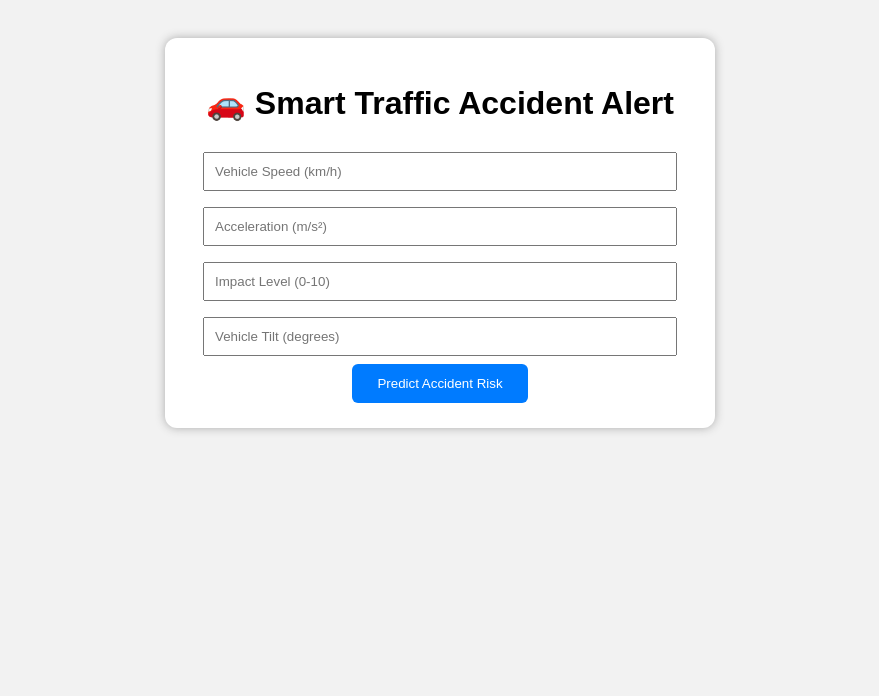
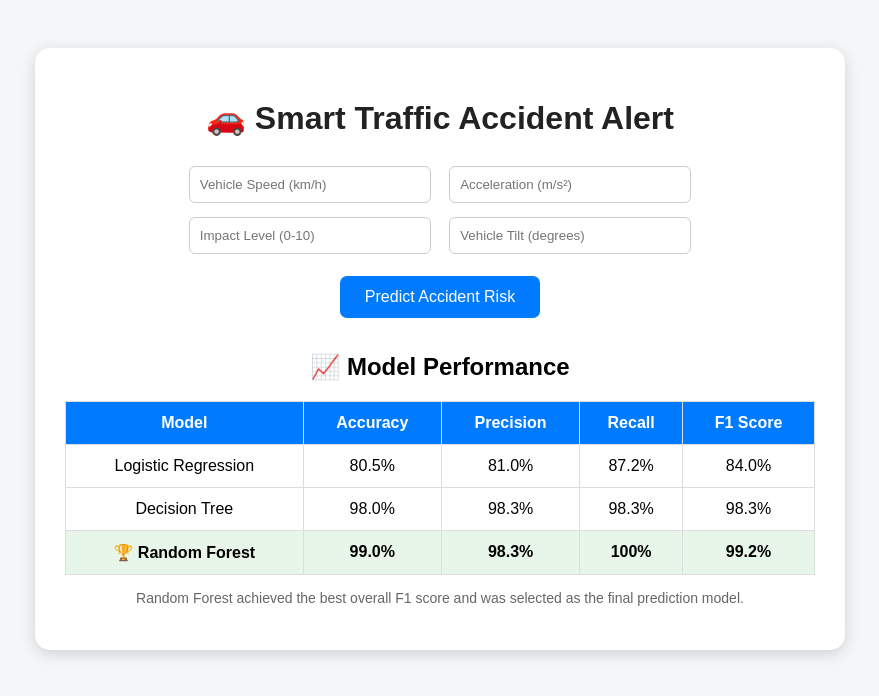
Before and after one commit to rishithamamindla-maker/Smart-Traffic-Accident-Alert, a Flask app: page / in a window 1280 px wide. Shown: the top 696 px of the page, without its empty margins (200-1079 px from the left). Run offline with Flask 3, Linux system fonts and the light colour scheme; parts of the project's set-up code (start-up, migrations or seed data) failed here and were passed over.

Commit message:
Improve accident risk prediction interface

```diff
--- a/app.py
+++ b/app.py
@@ -4,7 +4,7 @@ import pandas as pd
 
 app = Flask(__name__)
 
-# Load trained model
+# Load trained Random Forest model
 model = joblib.load("model/accident_model.pkl")
 
 
@@ -15,12 +15,13 @@ def home():
 
 @app.route("/predict", methods=["POST"])
 def predict():
+
     speed = float(request.form["speed"])
     acceleration = float(request.form["acceleration"])
     impact = float(request.form["impact"])
     tilt = float(request.form["tilt"])
 
-    # Use the exact feature names used during training
+    # Use exact feature names used during model training
     input_data = pd.DataFrame([{
         "Speed": speed,
         "Acceleration": acceleration,
@@ -35,6 +36,15 @@ def predict():
     probability = model.predict_proba(input_data)[0][1]
     risk = probability * 100
 
+    # Risk level
+    if risk < 30:
+        risk_level = "🟢 LOW RISK"
+    elif risk < 70:
+        risk_level = "🟡 MEDIUM RISK"
+    else:
+        risk_level = "🔴 HIGH RISK"
+
+    # Result
     if prediction[0] == 1:
         result = "⚠️ Accident detected!"
         message = "🚨 Emergency alert should be triggered."
@@ -47,6 +57,7 @@ def predict():
         result=result,
         message=message,
         risk=f"{risk:.2f}",
+        risk_level=risk_level,
         speed=speed,
         acceleration=acceleration,
         impact=impact,
--- a/templates/index.html
+++ b/templates/index.html
@@ -7,40 +7,116 @@
     <style>
         body {
             font-family: Arial, sans-serif;
+            background: #f4f6f8;
             text-align: center;
-            background: #f2f2f2;
-            padding: 30px;
+            padding: 40px;
         }
 
         .container {
-            max-width: 500px;
+            max-width: 750px;
             margin: auto;
             background: white;
-            padding: 25px;
-            border-radius: 12px;
-            box-shadow: 0 0 10px #aaa;
+            padding: 30px;
+            border-radius: 15px;
+            box-shadow: 0 4px 15px rgba(0, 0, 0, 0.15);
+        }
+
+        h1 {
+            color: #222;
         }
 
         input {
-            width: 90%;
             padding: 10px;
-            margin: 8px;
+            margin: 7px;
+            width: 220px;
+            border: 1px solid #ccc;
+            border-radius: 6px;
         }
 
         button {
             padding: 12px 25px;
+            margin-top: 15px;
+            border: none;
+            border-radius: 7px;
             background: #007bff;
             color: white;
-            border: none;
-            border-radius: 6px;
+            font-size: 16px;
             cursor: pointer;
         }
 
+        button:hover {
+            background: #0056b3;
+        }
+
         .result {
+            margin-top: 25px;
+            padding: 20px;
+            border-radius: 10px;
+            background: #f8f9fa;
+        }
+
+        .risk {
+            font-size: 28px;
+            font-weight: bold;
+            margin: 15px;
+        }
+
+        .risk-meter {
+            width: 100%;
+            height: 25px;
+            background: #ddd;
+            border-radius: 15px;
+            overflow: hidden;
+            margin: 20px 0;
+        }
+
+        .risk-fill {
+            height: 100%;
+            background: linear-gradient(90deg, #28a745, #ffc107, #dc3545);
+            border-radius: 15px;
+            transition: width 0.8s ease;
+        }
+
+        .details {
             margin-top: 20px;
-            padding: 15px;
-            background: #eee;
-            border-radius: 8px;
+            text-align: left;
+            line-height: 2;
+        }
+
+        .performance {
+            margin-top: 35px;
+        }
+
+        .performance h2 {
+            margin-bottom: 20px;
+        }
+
+        table {
+            width: 100%;
+            border-collapse: collapse;
+            margin-top: 15px;
+        }
+
+        th,
+        td {
+            border: 1px solid #ddd;
+            padding: 12px;
+        }
+
+        th {
+            background: #007bff;
+            color: white;
+        }
+
+        .best {
+            font-weight: bold;
+            background: #e8f5e9;
+        }
+
+        .note {
+            margin-top: 15px;
+            font-size: 14px;
+            color: #666;
         }
     </style>
 </head>
@@ -53,40 +129,116 @@
 
         <form action="/predict" method="POST">
 
-            <input type="number" name="speed" step="any" placeholder="Vehicle Speed (km/h)" required>
+            <input type="number" step="any" name="speed" placeholder="Vehicle Speed (km/h)" required>
 
-            <input type="number" name="acceleration" step="any" placeholder="Acceleration (m/s²)" required>
+            <input type="number" step="any" name="acceleration" placeholder="Acceleration (m/s²)" required>
 
-            <input type="number" name="impact" step="any" placeholder="Impact Level (0-10)" required>
+            <input type="number" step="any" name="impact" placeholder="Impact Level (0-10)" required>
 
-            <input type="number" name="tilt" step="any" placeholder="Vehicle Tilt (degrees)" required>
+            <input type="number" step="any" name="tilt" placeholder="Vehicle Tilt (degrees)" required>
 
             <br>
 
-            <button type="submit">Predict Accident Risk</button>
+            <button type="submit">
+                Predict Accident Risk
+            </button>
 
         </form>
 
-        {% if result %}
+
+        {% if risk %}
 
         <div class="result">
 
             <h2>{{ result }}</h2>
 
-            <h3>📊 Accident Risk: {{ risk }}%</h3>
+            <div class="risk">
+                📊 Accident Risk: {{ risk }}%
+            </div>
+
+            <div class="risk-meter">
+                <div class="risk-fill" style="width: {{ risk }}%;">
+                </div>
+            </div>
+
+            <h2>{{ risk_level }}</h2>
 
             <p>{{ message }}</p>
 
             <hr>
 
-            <p>Speed: {{ speed }} km/h</p>
-            <p>Acceleration: {{ acceleration }} m/s²</p>
-            <p>Impact Level: {{ impact }}</p>
-            <p>Vehicle Tilt: {{ tilt }}°</p>
+            <div class="details">
+
+                <strong>Speed:</strong>
+                {{ speed }} km/h
+                <br>
+
+                <strong>Acceleration:</strong>
+                {{ acceleration }} m/s²
+                <br>
+
+                <strong>Impact Level:</strong>
+                {{ impact }}
+                <br>
+
+                <strong>Vehicle Tilt:</strong>
+                {{ tilt }}°
+
+            </div>
 
         </div>
 
         {% endif %}
+
+
+        <!-- MODEL PERFORMANCE -->
+
+        <div class="performance">
+
+            <h2>📈 Model Performance</h2>
+
+            <table>
+
+                <tr>
+                    <th>Model</th>
+                    <th>Accuracy</th>
+                    <th>Precision</th>
+                    <th>Recall</th>
+                    <th>F1 Score</th>
+                </tr>
+
+                <tr>
+                    <td>Logistic Regression</td>
+                    <td>80.5%</td>
+                    <td>81.0%</td>
+                    <td>87.2%</td>
+                    <td>84.0%</td>
+                </tr>
+
+                <tr>
+                    <td>Decision Tree</td>
+                    <td>98.0%</td>
+                    <td>98.3%</td>
+                    <td>98.3%</td>
+                    <td>98.3%</td>
+                </tr>
+
+                <tr class="best">
+                    <td>🏆 Random Forest</td>
+                    <td>99.0%</td>
+                    <td>98.3%</td>
+                    <td>100%</td>
+                    <td>99.2%</td>
+                </tr>
+
+            </table>
+
+            <p class="note">
+                Random Forest achieved the best overall F1 score
+                and was selected as the final prediction model.
+            </p>
+
+        </div>
 
     </div>
 
```
